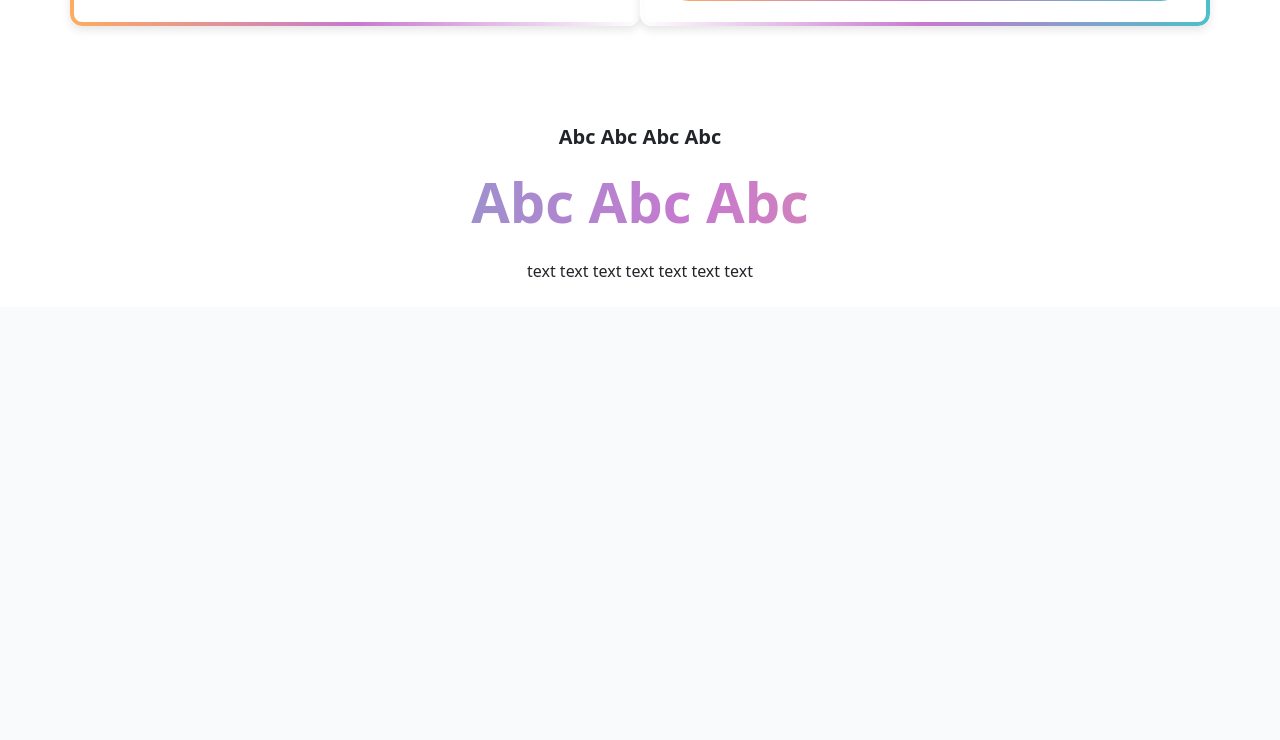
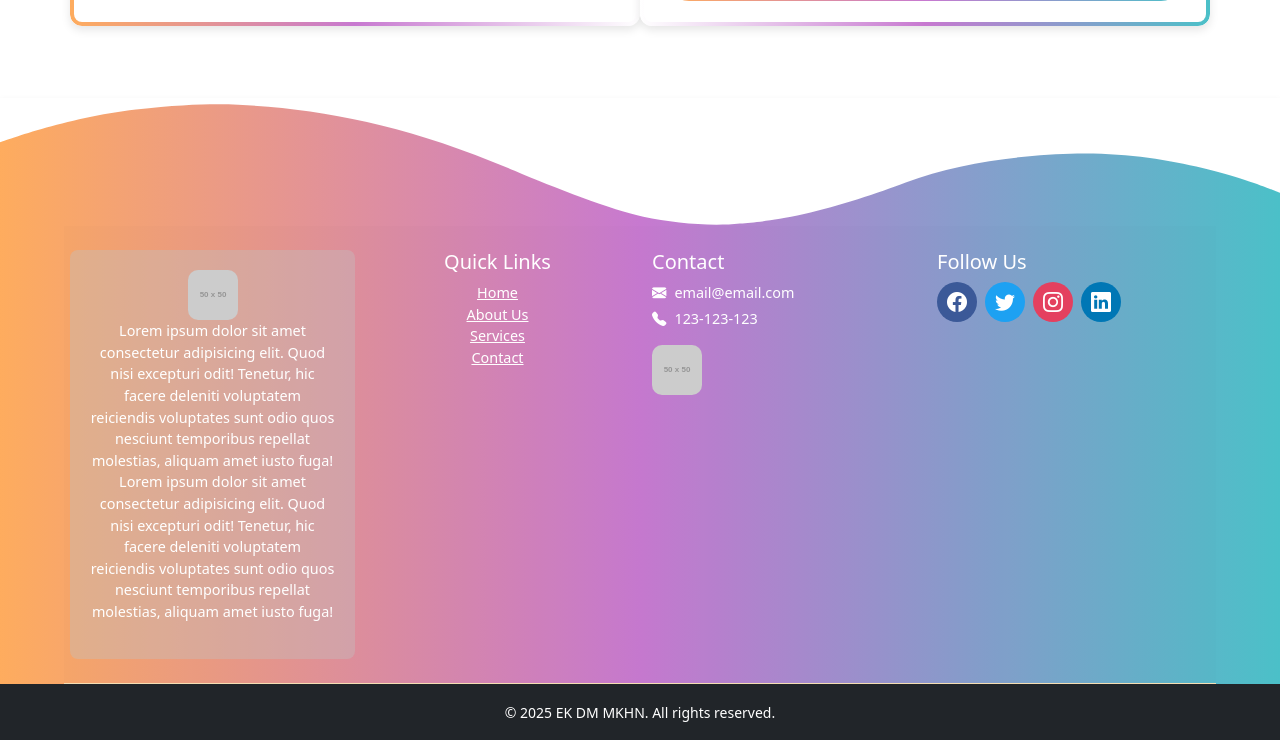
Before and after one commit to BurningYolo/landing-page, a PHP site: page / in a window 1280 px wide. Shown: the part 5291-6031 px from the top of the page. Before the commit the page ends 5568 px from the top, so only its background shows below. Run offline with PHP 8.4, Linux system fonts and the light colour scheme; grey boxes labelled with a size stand in for pictures from a placeholder-image service; some libraries are stand-ins or nearby versions.

Commit message:
added footer

```diff
--- a/assets/css/styles.css
+++ b/assets/css/styles.css
@@ -173,12 +173,20 @@
     height: auto; /* Maintain aspect ratio */
     fill: white; /* Set the SVG path fill to white */
 }
+
+.curly-shape-180
+{
+    transform: rotate(180deg);
+}
 /* CURLY SHAPE CSS SECTION END*/
 
 
+/* BOTTOM BAR START */
 
+.footer-wrapper {
+    background: linear-gradient(to right, #feac5e, #c779d0, #4bc0c8);
+    box-shadow: 0 4px 8px rgba(0, 0, 0, 0.1); /* Subtle shadow for depth */
+    padding-top: 10%;
+}
 
-
-
-
-/* CURLY SHAPE CSS SECTION END*/
+/* BOTTOM BAR END */
--- a/components/footer.php
+++ b/components/footer.php
@@ -0,0 +1,79 @@
+<div class="curly-shape curly-shape-180" data-negative="true">
+			<svg xmlns="http://www.w3.org/2000/svg" viewBox="0 0 1000 100" preserveAspectRatio="none">
+	<path class="elementor-shape-fill" d="M790.5,93.1c-59.3-5.3-116.8-18-192.6-50c-29.6-12.7-76.9-31-100.5-35.9c-23.6-4.9-52.6-7.8-75.5-5.3
+	c-10.2,1.1-22.6,1.4-50.1,7.4c-27.2,6.3-58.2,16.6-79.4,24.7c-41.3,15.9-94.9,21.9-134,22.6C72,58.2,0,25.8,0,25.8V100h1000V65.3
+	c0,0-51.5,19.4-106.2,25.7C839.5,97,814.1,95.2,790.5,93.1z"></path>
+</svg>		</div>
+<div class="footer-wrapper">
+    <!-- Footer Top Section -->
+    <div class="top-bar py-4 text-white">
+        <div class="container">
+            <div class="row">
+                <!-- Quick Links Section -->
+                <div class="col-md-3 d-flex flex-column align-items-center" style="background-color: rgba(192, 192, 192, 0.38); border-radius: 8px; padding: 20px;">
+                <img src="https://placehold.co/50x50.png" alt="Image 1" class="img-fluid" style="border-radius: 10px;">
+                    <p class="text-center">Lorem ipsum dolor sit amet consectetur adipisicing elit. Quod nisi excepturi odit! Tenetur, hic facere deleniti voluptatem reiciendis voluptates sunt odio quos nesciunt temporibus repellat molestias, aliquam amet iusto fuga! Lorem ipsum dolor sit amet consectetur adipisicing elit. Quod nisi excepturi odit! Tenetur, hic facere deleniti voluptatem reiciendis voluptates sunt odio quos nesciunt temporibus repellat molestias, aliquam amet iusto fuga!</p>
+                </div>
+
+                <div class="col-md-3 d-flex flex-column align-items-center">
+                    <h5>Quick Links</h5>
+                    <a href="?page=home" class="text-white">Home</a>
+                    <a href="?page=about" class="text-white">About Us</a>
+                    <a href="?page=services" class="text-white">Services</a>
+                    <a href="?page=contact" class="text-white">Contact</a>
+                </div>
+
+                <!-- Company Logo Section -->
+
+
+                <!-- Contact Section -->
+                <div class="col-md-3 d-flex flex-column align-items-start">
+                    <h5>Contact</h5>
+                    <p class="mb-1">
+                        <i class="bi bi-envelope-fill me-2"></i><?php echo COMPANY_EMAIL ?>
+                    </p>
+                    <p>
+                        <i class="bi bi-telephone-fill me-2"></i><?php echo COMPANY_PHONE ?>
+                    </p>
+                    <img src="https://placehold.co/50x50.png" alt="Image 1" class="img-fluid" style="border-radius: 10px;">
+                </div>
+
+                <!-- Social Media Links Section -->
+                <div class="col-md-3 d-flex flex-column align-items-start">
+    <h5>Follow Us</h5>
+    <div class="d-flex">
+        <a href="#" class="text-white me-2" title="Facebook">
+            <div style="width: 40px; height: 40px; background-color: #3b5998; border-radius: 50%; display: flex; align-items: center; justify-content: center;">
+                <i class="bi bi-facebook" style="font-size: 20px;"></i>
+            </div>
+        </a>
+        <a href="#" class="text-white me-2" title="Twitter">
+            <div style="width: 40px; height: 40px; background-color: #1da1f2; border-radius: 50%; display: flex; align-items: center; justify-content: center;">
+                <i class="bi bi-twitter" style="font-size: 20px;"></i>
+            </div>
+        </a>
+        <a href="#" class="text-white me-2" title="Instagram">
+            <div style="width: 40px; height: 40px; background-color: #e4405f; border-radius: 50%; display: flex; align-items: center; justify-content: center;">
+                <i class="bi bi-instagram" style="font-size: 20px;"></i>
+            </div>
+        </a>
+        <a href="#" class="text-white" title="LinkedIn">
+            <div style="width: 40px; height: 40px; background-color: #0077b5; border-radius: 50%; display: flex; align-items: center; justify-content: center;">
+                <i class="bi bi-linkedin" style="font-size: 20px;"></i>
+            </div>
+        </a>
+    </div>
+
+</div>
+
+            </div>
+        </div>
+    </div>
+
+    <!-- Footer Bottom Section -->
+    <div class="py-3 text-center bg-dark text-white">
+        <div class="container">
+            <small>&copy; <?php echo date('Y'); ?> <?php echo COMPANY_NAME; ?>. All rights reserved.</small>
+        </div>
+    </div>
+</div>
--- a/pages/home.php
+++ b/pages/home.php
@@ -44,12 +44,7 @@ include BASE_DIR . DIRECTORY_SEPARATOR . 'components' . DIRECTORY_SEPARATOR . 'c
 
 include BASE_DIR . DIRECTORY_SEPARATOR . 'components' . DIRECTORY_SEPARATOR . 'c_formsection.php';
 
-$data = [
-    'topText' => 'Abc Abc Abc Abc',
-    'heading' => 'Abc Abc Abc ',
-    'description' => 'text text text text text text text'
-];
-include BASE_DIR . DIRECTORY_SEPARATOR . 'components' . DIRECTORY_SEPARATOR . 'c_heading.php';
+
 
 
 
```
